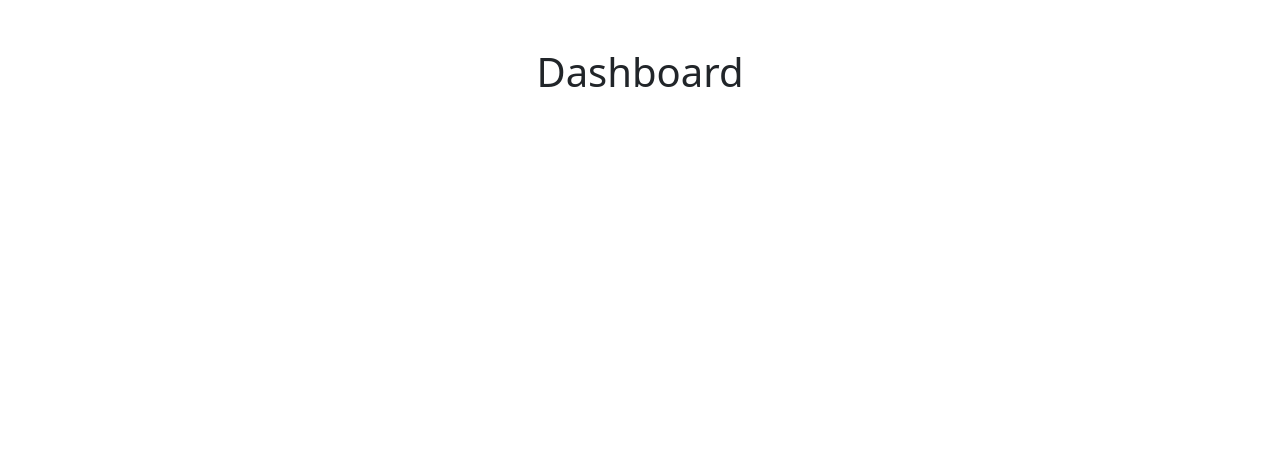
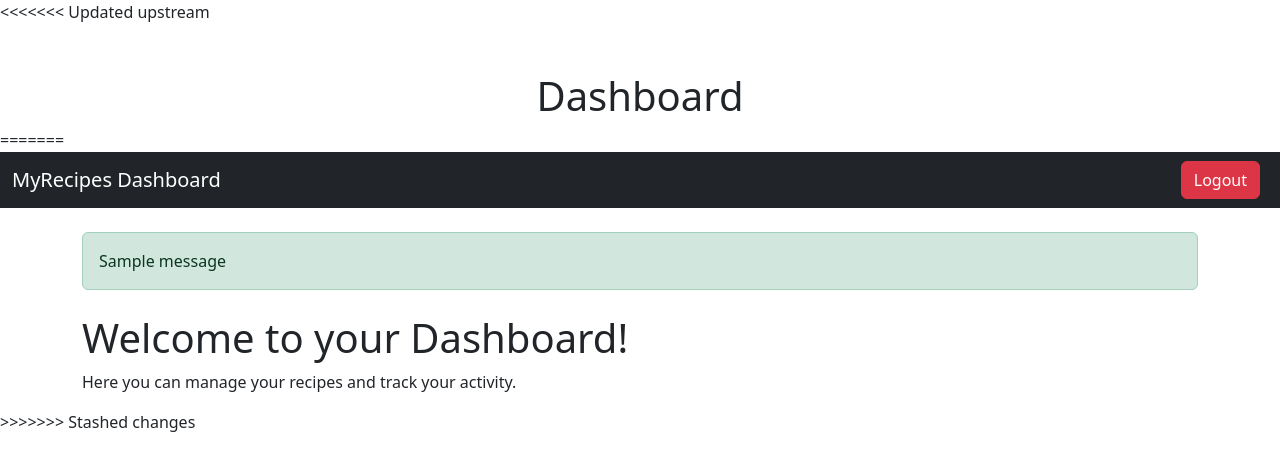
Before and after one commit to Marketplace-development/even-groups-a-d2024-group16, a Flask app: page /dashboard in a window 1280 px wide. Before the commit the part shown is almost empty. Shown: the top 471 px of the page. Run offline with Flask 3, Linux system fonts and the light colour scheme; the visitor is signed in with stand-in values (Sample User, id 1); tables that the repository leaves empty hold one stand-in row (values such as "Sample post"); one stand-in notice (Sample message) is shown.

Commit message:
logout template en route

```diff
--- a/app/routes.py
+++ b/app/routes.py
@@ -86,3 +86,10 @@ def dashboard():
     user = User.query.get(session['email'])  # Get user with email
 
     return render_template('dashboard.html', user=user)
+
+@main.route('/logout')
+def logout():
+    # Verwijder de e-mail uit de sessie om de gebruiker uit te loggen
+    session.pop('email', None)
+    flash('You have been logged out.', 'info')
+    return render_template('logout.html')
--- a/app/templates/dashboard.html
+++ b/app/templates/dashboard.html
@@ -7,8 +7,46 @@
     <link href="https://cdn.jsdelivr.net/npm/bootstrap@5.3.0/dist/css/bootstrap.min.css" rel="stylesheet">
 </head>
 <body>
+<<<<<<< Updated upstream
     <div class="container mt-5">
         <h1 class="text-center">Dashboard</h1>
     </div>
+=======
+    <!-- Navigatie of Header -->
+    <nav class="navbar navbar-expand-lg navbar-dark bg-dark">
+        <div class="container-fluid">
+            <a class="navbar-brand" href="#">MyRecipes Dashboard</a>
+            <div class="d-flex">
+                <!-- Logout knop -->
+                {% if session.get('email') %}
+                    <a href="{{ url_for('main.logout') }}" class="btn btn-danger me-2">Logout</a>
+                {% endif %}
+            </div>
+        </div>
+    </nav>
+
+    <!-- Dashboard Content -->
+    <div class="container mt-4">
+        <!-- Flash messages -->
+        {% with messages = get_flashed_messages(with_categories=true) %}
+            {% if messages %}
+                <div class="flash-messages mb-4">
+                    {% for category, message in messages %}
+                        <div class="alert alert-{{ category }}">
+                            {{ message }}
+                        </div>
+                    {% endfor %}
+                </div>
+            {% endif %}
+        {% endwith %}
+
+        <!-- Dashboard content -->
+        <h1>Welcome to your Dashboard!</h1>
+        <p>Here you can manage your recipes and track your activity.</p>
+        <!-- Voeg meer inhoud toe, zoals een lijst met recepten of statistieken -->
+    </div>
+
+    <script src="https://cdn.jsdelivr.net/npm/bootstrap@5.3.0/dist/js/bootstrap.bundle.min.js"></script>
+>>>>>>> Stashed changes
 </body>
 </html>
```
Also changed, not shown: app/templates/logout.html (added, +9 -0 lines), 2 other files.
